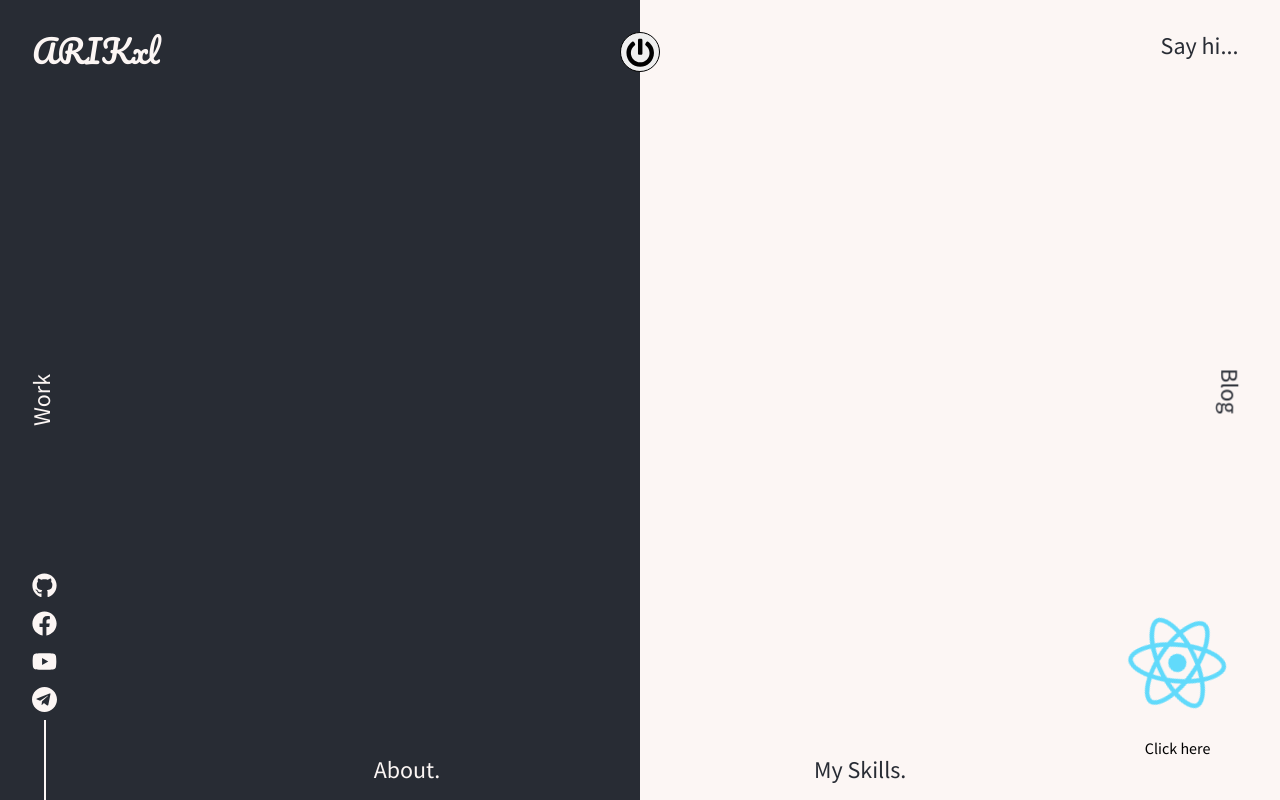
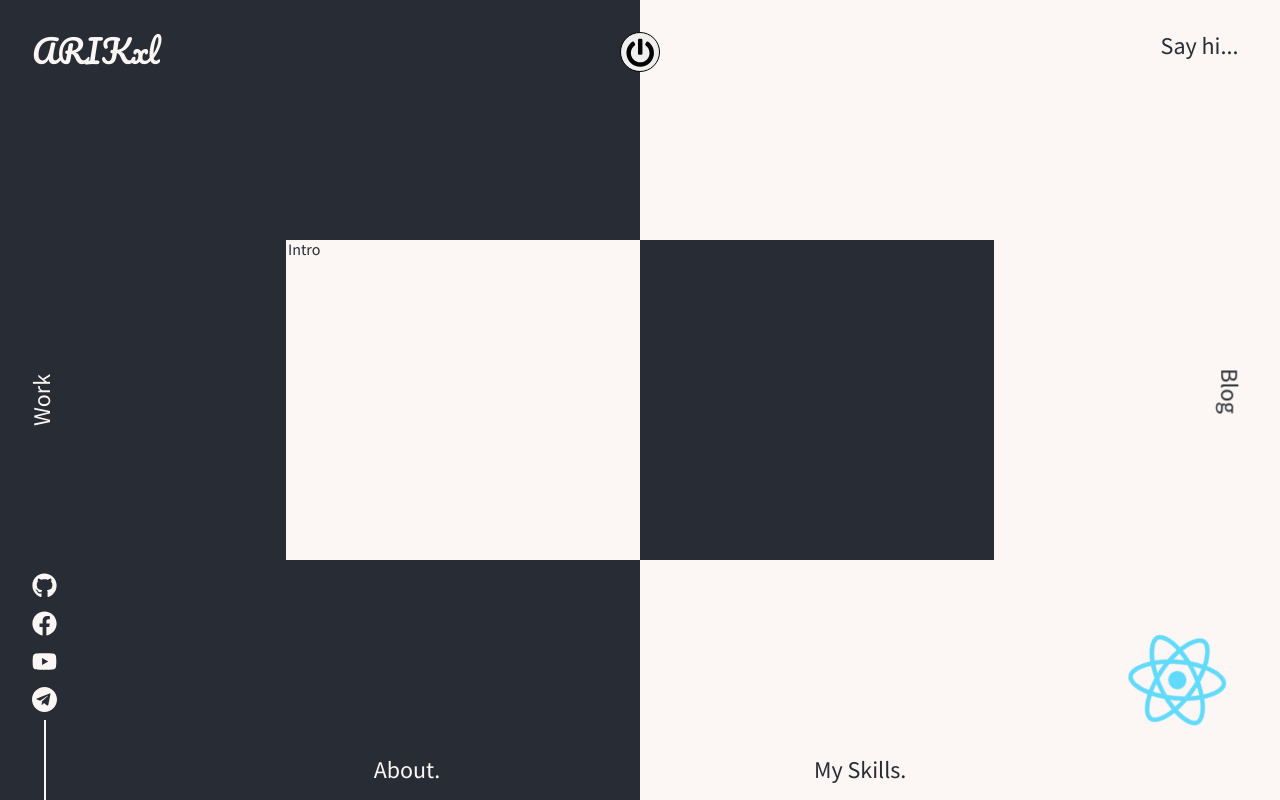
Before and after one commit to arikxl/showtime, a React (Create React App) app: page / in a window 1280 px wide. Both pictures are taken after a click on the button "Click here". Built offline with nearby package versions, Linux system fonts and the light colour scheme.

Commit message:
center bug fix

```diff
--- /dev/null
+++ b/src/components/Intro.jsx
@@ -0,0 +1,38 @@
+import React from 'react';
+import styled from 'styled-components';
+
+const IntroStyled = styled.section`
+    width: 55vw;
+    height: 40vh;
+    position: absolute;
+    left: 50%;
+    top: 50%;
+    transform: translate(-50%, -50%);
+    display: flex;
+
+    background-repeat: no-repeat;
+    background-size:100% 2px;
+    background: linear-gradient(
+        to right,
+        ${props => props.theme.body} 50%,
+        ${props => props.theme.text} 50% ) bottom,
+        linear-gradient(
+        to right,
+            ${props => props.theme.body} 50%,
+            ${props => props.theme.text} 50% ) top;
+
+            border-left: ${props => props.theme.body} solid 2px;
+            border-right: ${props => props.theme.text} solid 2px;
+            z-index: 1;
+`;
+
+const Intro = ({ props }) => {
+
+    return (
+        <IntroStyled>
+            Intro
+        </IntroStyled>
+    )
+}
+
+export default Intro
--- a/src/components/SocialIcons.jsx
+++ b/src/components/SocialIcons.jsx
@@ -16,6 +16,9 @@ const Icons = styled.section`
     &>*:not(:last-child){
         margin: 0.3rem 0 ;
     }
+    a{
+        color:inherit;
+    }
 `;
 
 const Line = styled.span`
@@ -29,25 +32,25 @@ const SocialIcons = (props) => {
         <Icons>
 
             <div>
-                <a href='https://github.com/arikxl' target="_blank" style={{color: 'inherit'}} rel="noreferrer">
+                <a href='https://github.com/arikxl' target="_blank" rel="noreferrer">
                     <Github width={25} height={25}
                         fill={props.theme === 'dark' ? darkTheme.text : darkTheme.body } />
                 </a>
             </div>
             <div>
-                <a href='https://www.facebook.com/arik.alexandrov/' style={{ color: 'inherit' }} target="_blank" rel="noreferrer">
+                <a href="https://www.facebook.com/arik.alexandrov/"  target="_blank" rel="noreferrer">
                     <Facebook width={25} height={25}
                         fill={props.theme === 'dark' ? darkTheme.text : darkTheme.body} />
                 </a>
             </div>
             <div>
-                <a href='https://www.youtube.com/channel/UCK_Vs-k83r_IzFh9s1pGixA' style={{ color: 'inherit' }} target="_blank" rel="noreferrer">
+                <a href='https://www.youtube.com/channel/UCK_Vs-k83r_IzFh9s1pGixA'  target="_blank" rel="noreferrer">
                     <YouTube width={25} height={25}
                         fill={props.theme === 'dark' ? darkTheme.text : darkTheme.body}/>
                 </a>
             </div>
             <div>
-                <a href='https://t.me/Arik_A' style={{ color: 'inherit' }} target="_blank" rel="noreferrer">
+                <a href='https://t.me/Arik_A' target="_blank" rel="noreferrer">
                     <Telegram width={25} height={25}
                         fill={props.theme === 'dark' ? darkTheme.text : darkTheme.body}/>
                 </a>
--- a/src/pages/MainPage.jsx
+++ b/src/pages/MainPage.jsx
@@ -1,8 +1,10 @@
 import React, { useState } from 'react';
 import { NavLink } from 'react-router-dom';
 import styled, { keyframes } from 'styled-components';
-import { ReactSvg, YinYang } from '../components/AllSvg';
+
+import { ReactSvg } from '../components/AllSvg';
 import DarkDiv from '../components/DarkDiv';
+import Intro from '../components/Intro';
 import Logo from '../components/Logo';
 import PowerButton from '../components/PowerButton';
 import SocialIcons from '../components/SocialIcons';
@@ -95,7 +97,7 @@ const Center = styled.button`
   }
 
   &>:last-child{
-    display:${props => props.click ? 'none' : 'inline-block'};
+    display:${props => props.isClick ? 'none' : 'inline-block'};
     padding-top: 1rem;
   }
 `;
@@ -112,11 +114,11 @@ const MainPage = () => {
       <Container>
         <PowerButton />
         <Logo theme={isClick ? 'dark' : 'light'} />
-        <SocialIcons theme={isClick? 'dark' : 'light'} />
-        <DarkDiv isClick={isClick } />
-        <Center isClick={isClick}>
-          <ReactSvg onClick={() => handleClick()} fill='currentColor'
-            width={isClick ? 120 : 200} height={isClick ? 120 : 200}  />
+        <SocialIcons theme={isClick ? 'dark' : 'light'} />
+        <DarkDiv isClick={isClick} />
+        <Center isClick={isClick} onClick={() => handleClick()}>
+          <ReactSvg  fill='currentColor'
+            width={isClick ? 120 : 200} height={isClick ? 120 : 200} />
           <span>Click here</span>
         </Center>
         <Contact href='mailto:arikxl@gmail.com' target='_blank'>
@@ -130,6 +132,7 @@ const MainPage = () => {
         </BottomBar>
 
       </Container>
+      {isClick ? <Intro isClick={isClick } /> : null }
     </MainContainer>
   )
 }
```
